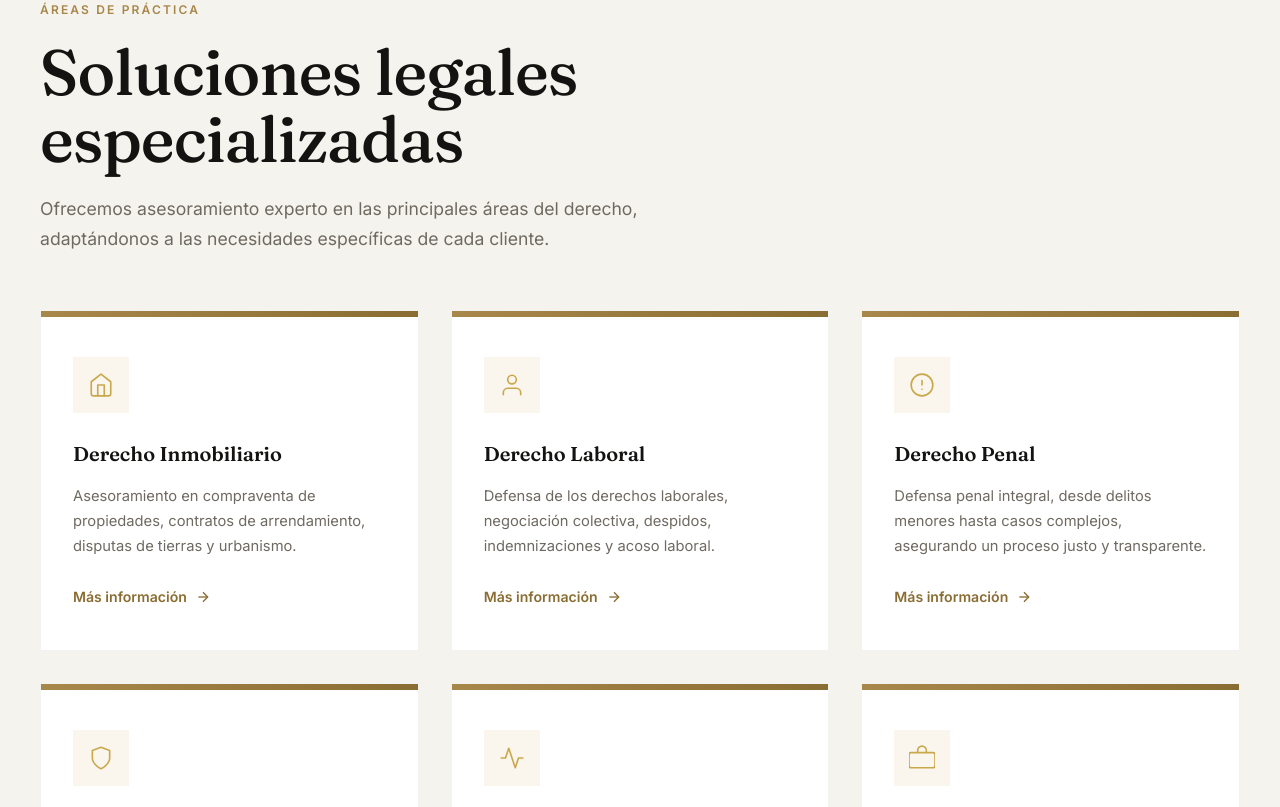
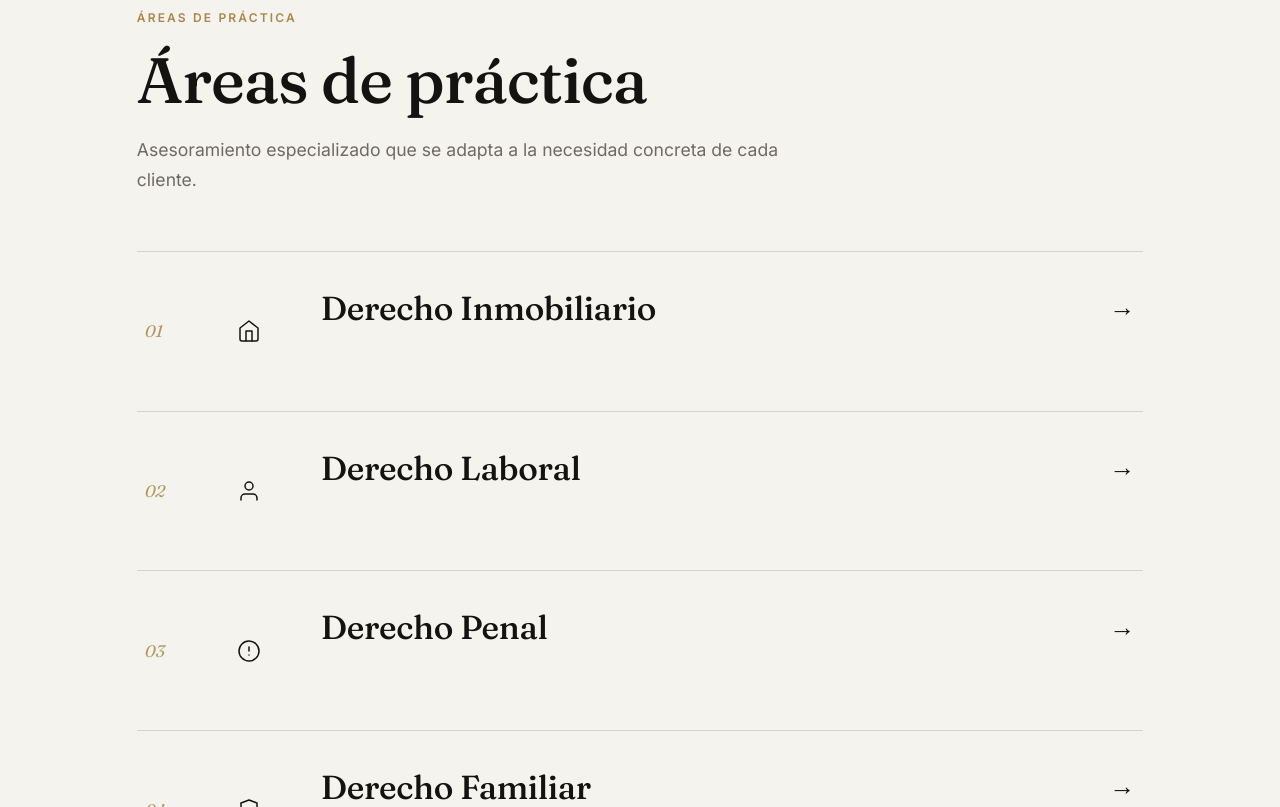
Before and after one commit to kronos5693/EstudioPolo, a React (Vite) app: page / in a window 1280 px wide. Shown: the part 2433-3240 px from the top of the page. Built offline with nearby package versions, Linux system fonts and the light colour scheme.

Commit message:
feat: areas como índice editorial interactivo

```diff
--- a/src/sections/index.jsx
+++ b/src/sections/index.jsx
@@ -90,50 +90,41 @@ export function Areas() {
 
   return (
     <section id="areas" className="areas" aria-labelledby="areas-title">
-      <div style={{ maxWidth: 1200, margin: '0 auto' }}>
+      <div className="areas__inner">
         <SectionHeader
           label="Áreas de Práctica"
-          title={<span id="areas-title">Soluciones legales especializadas</span>}
-          subtitle="Ofrecemos asesoramiento experto en las principales áreas del derecho, adaptándonos a las necesidades específicas de cada cliente."
+          title={<span id="areas-title">Áreas de práctica</span>}
+          subtitle="Asesoramiento especializado que se adapta a la necesidad concreta de cada cliente."
         />
 
-        <motion.div
-          className="areas__grid"
+        <motion.ol
+          className="areas__list"
           variants={staggerContainer}
           initial="hidden"
           whileInView="visible"
           viewport={{ once: true, margin: '-80px' }}
         >
-          {PRACTICE_AREAS.map((area) => (
-            <motion.article
-              key={area.id}
-              className="area-card"
-              variants={fadeInUp}
-              whileHover={{ y: -8 }}
-              aria-label={area.title}
-            >
-              <div className="area-card__accent" aria-hidden="true" />
-              <div className="area-card__body">
-                <div className="area-card__icon" aria-hidden="true">
-                  <SvgIcon paths={getPaths(area)} size={26} />
-                </div>
-                <h3 className="area-card__title">{area.title}</h3>
-                <p className="area-card__desc">{area.desc}</p>
-                <button
-                  className="area-card__link"
-                  onClick={() => scrollTo('contacto')}
-                  aria-label={`Consultar sobre ${area.title}`}
-                >
-                  Más información
-                  <svg width="16" height="16" viewBox="0 0 24 24" fill="none" stroke="currentColor" strokeWidth="2" aria-hidden="true">
-                    <line x1="5" y1="12" x2="19" y2="12" />
-                    <polyline points="12 5 19 12 12 19" />
-                  </svg>
-                </button>
-              </div>
-            </motion.article>
+          {PRACTICE_AREAS.map((area, i) => (
+            <motion.li key={area.id} className="area-row" variants={fadeInUp}>
+              <button
+                type="button"
+                className="area-row__btn"
+                onClick={() => scrollTo('contacto')}
+                aria-label={`Consultar sobre ${area.title}`}
+              >
+                <span className="area-row__num" aria-hidden="true">
+                  {String(i + 1).padStart(2, '0')}
+                </span>
+                <span className="area-row__icon" aria-hidden="true">
+                  <SvgIcon paths={getPaths(area)} size={24} color="currentColor" />
+                </span>
+                <span className="area-row__title">{area.title}</span>
+                <span className="area-row__desc">{area.desc}</span>
+                <span className="area-row__arrow" aria-hidden="true">&rarr;</span>
+              </button>
+            </motion.li>
           ))}
-        </motion.div>
+        </motion.ol>
       </div>
     </section>
   );
--- a/src/styles/global.css
+++ b/src/styles/global.css
@@ -545,87 +545,121 @@ body {
 /* ── Areas ───────────────────────────────────────────── */
 .areas {
   background: var(--color-cream);
-  padding: 6rem 2rem;
 }
 
-.areas__grid {
-  display: grid;
-  grid-template-columns: repeat(3, 1fr);
-  gap: 2rem;
-  max-width: 1200px;
+.areas__inner {
+  max-width: 1160px;
   margin: 0 auto;
+  padding: clamp(90px, 13vh, 150px) clamp(24px, 6vw, 110px);
 }
 
-.area-card {
-  background: var(--color-white);
-  border-radius: var(--radius-lg);
-  overflow: hidden;
-  border: 1px solid rgba(0, 0, 0, 0.05);
-  transition: transform var(--transition-base), box-shadow var(--transition-base);
+.areas__list {
+  list-style: none;
+  display: flex;
+  flex-direction: column;
 }
 
-.area-card:hover {
-  transform: translateY(-8px);
-  box-shadow: 0 24px 48px rgba(0, 0, 0, 0.1);
+.area-row {
+  border-top: 1px solid var(--color-border);
 }
 
-.area-card__accent {
-  height: 6px;
-  background: linear-gradient(90deg, var(--color-gold), var(--color-gold-dark));
+.area-row:last-child { border-bottom: 1px solid var(--color-border); }
+
+.area-row__btn {
+  display: grid;
+  grid-template-columns: 56px 48px minmax(0, 1fr) 44px;
+  grid-template-areas:
+    "num  icon  title arrow"
+    "num  icon  desc  desc";
+  align-items: center;
+  gap: clamp(14px, 3vw, 36px);
+  width: 100%;
+  padding: clamp(22px, 4vw, 38px) 8px;
+  background: none;
+  border: none;
+  cursor: pointer;
+  text-align: left;
+  color: var(--color-ink);
+  transition:
+    background var(--transition-base),
+    color var(--transition-base),
+    padding-left var(--transition-base);
 }
 
-.area-card__body {
-  padding: 2.5rem 2rem;
+.area-row__num   { grid-area: num; }
+.area-row__icon  { grid-area: icon; display: flex; align-items: center; }
+.area-row__title { grid-area: title; }
+.area-row__desc  { grid-area: desc; }
+.area-row__arrow { grid-area: arrow; justify-self: end; }
+
+.area-row__num {
+  font-family: var(--font-display);
+  font-style: italic;
+  font-size: 1.05rem;
+  color: var(--color-brass);
+  opacity: 0.85;
+  transition: color var(--transition-base);
 }
 
-.area-card__icon {
-  width: 56px;
-  height: 56px;
-  display: flex;
-  align-items: center;
-  justify-content: center;
-  background: rgba(201, 168, 76, 0.1);
-  border-radius: var(--radius-md);
-  margin-bottom: 1.5rem;
+.area-row__title {
+  font-family: var(--font-display);
+  font-size: clamp(1.4rem, 2.6vw, 2.35rem);
+  font-weight: 500;
+  letter-spacing: -0.01em;
+  line-height: 1.1;
 }
 
-.area-card__title {
-  font-family: var(--font-display);
-  font-size: 1.25rem;
-  color: var(--color-navy);
-  margin-bottom: 0.8rem;
+.area-row__desc {
+  color: var(--color-muted);
+  font-size: 0.95rem;
+  line-height: 1.6;
+  max-width: 460px;
+  padding-top: 10px;
+  opacity: 0;
+  max-height: 0;
+  overflow: hidden;
+  transition: opacity 0.3s ease, max-height 0.4s ease;
 }
 
-.area-card__desc {
-  color: var(--color-muted);
-  font-size: 0.92rem;
-  line-height: 1.7;
-  margin-bottom: 1.5rem;
+.area-row__arrow {
+  font-family: var(--font-display);
+  font-size: 1.6rem;
+  line-height: 1;
+  transition: transform var(--transition-base), color var(--transition-base);
 }
 
-.area-card__link {
-  display: inline-flex;
-  align-items: center;
-  gap: 0.5rem;
-  color: var(--color-gold-dark);
-  background: none;
-  border: none;
-  font-family: var(--font-body);
-  font-weight: 600;
-  font-size: 0.88rem;
-  cursor: pointer;
-  transition: gap var(--transition-base), color var(--transition-base);
+.area-row:hover .area-row__btn,
+.area-row__btn:focus-visible {
+  background: var(--color-ink);
+  color: var(--color-cream);
+  padding-left: 28px;
 }
 
-.area-card__link:hover {
-  gap: 0.9rem;
-  color: var(--color-gold);
-}
+.area-row:hover .area-row__num,
+.area-row__btn:focus-visible .area-row__num { color: var(--color-brass); opacity: 1; }
 
-.area-card__link:focus-visible {
-  outline: 2px solid var(--color-gold);
-  outline-offset: 4px;
-  border-radius: 2px;
+.area-row:hover .area-row__desc,
+.area-row__btn:focus-visible .area-row__desc { opacity: 1; max-height: 96px; }
+
+.area-row:hover .area-row__arrow,
+.area-row__btn:focus-visible .area-row__arrow { transform: translateX(6px); color: var(--color-brass); }
+
+.area-row__btn:focus-visible { outline: 2px solid var(--color-brass); outline-offset: -2px; }
+
+/* Mobile: desc siempre visible (sin hover) */
+@media (max-width: 768px) {
+  .area-row__desc {
+    opacity: 1;
+    max-height: none;
+    padding-top: 6px;
+  }
+
+  .area-row__btn {
+    grid-template-columns: 40px 36px minmax(0, 1fr) 28px;
+    gap: 10px;
+    align-items: start;
+    padding: 20px 4px;
+  }
 }
 
 /* ── Testimonial ─────────────────────────────────────── */
```
